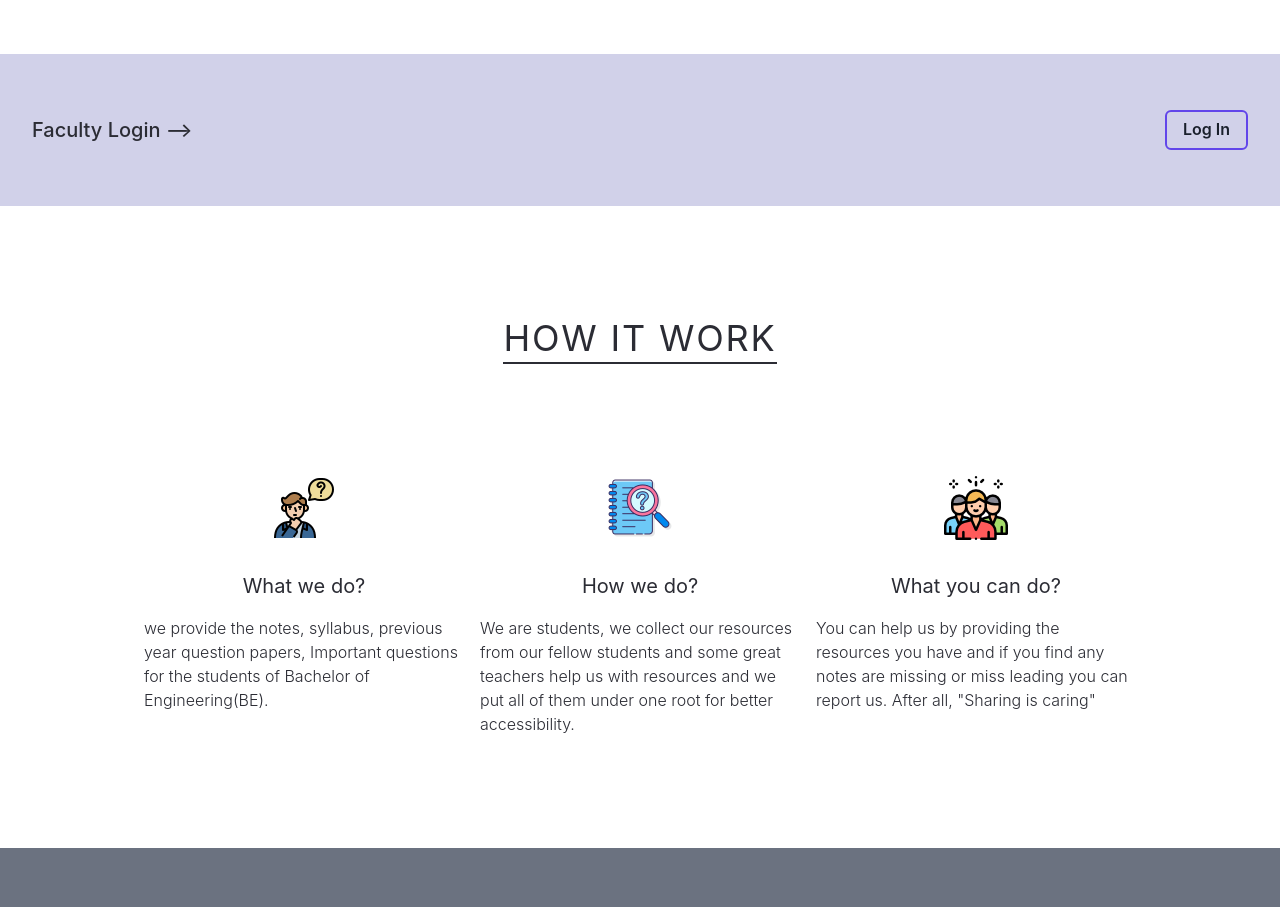
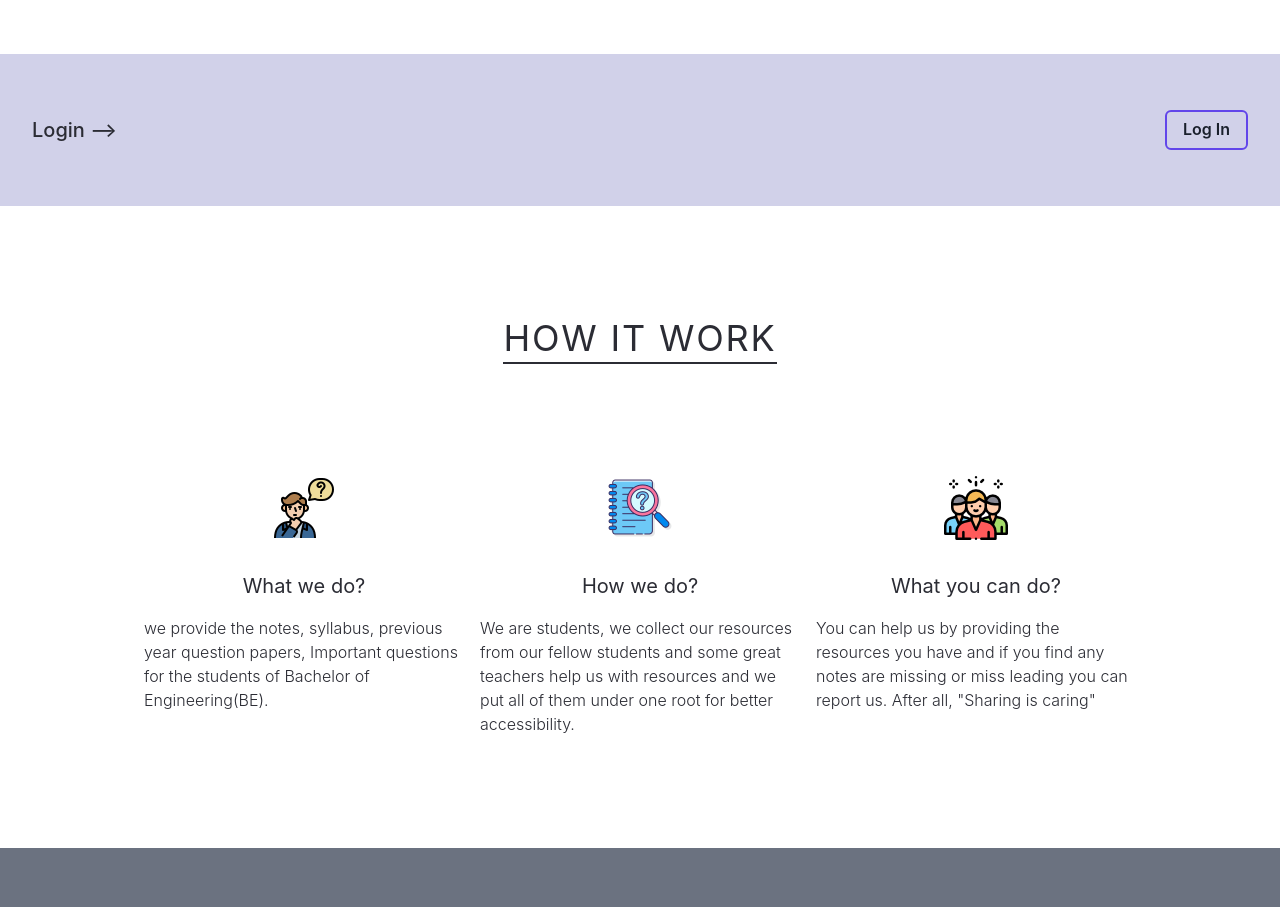
Before and after one commit to shareef99/yourounotes, a Next.js app: page / in a window 1280 px wide. Shown: the part 802-1709 px from the top of the page. Built offline with nearby package versions, Linux system fonts and the light colour scheme; no server answers.

Commit message:
♻ update main page

```diff
--- a/components/Main.tsx
+++ b/components/Main.tsx
@@ -9,8 +9,6 @@ interface Props {}
 
 const Main = (props: Props) => {
     const { currentUser } = useAuth();
-
-    console.log(currentUser);
 
     return (
         <section>
@@ -63,7 +61,7 @@ const Main = (props: Props) => {
                     alignItems="center"
                 >
                     <Text className="font-medium text-xl">
-                        {currentUser ? "Dashboard" : "Faculty Login"} &#10230;{" "}
+                        {currentUser ? "Dashboard" : "Login"} &#10230;{" "}
                     </Text>
                     <Button
                         variant="outline"
@@ -82,13 +80,13 @@ const Main = (props: Props) => {
                     >
                         {Boolean(currentUser) ? (
                             <Link
-                                href="/admin/faculty/[faculty]"
-                                as={`/admin/faculty/${currentUser.email}`}
+                                href="/admin/[faculty]"
+                                as={`/admin/${currentUser.email}`}
                             >
                                 Dashboard
                             </Link>
                         ) : (
-                            <Link href="/auth/faculty-login">Log In</Link>
+                            <Link href="/auth/login">Log In</Link>
                         )}
                     </Button>
                 </Flex>
```
